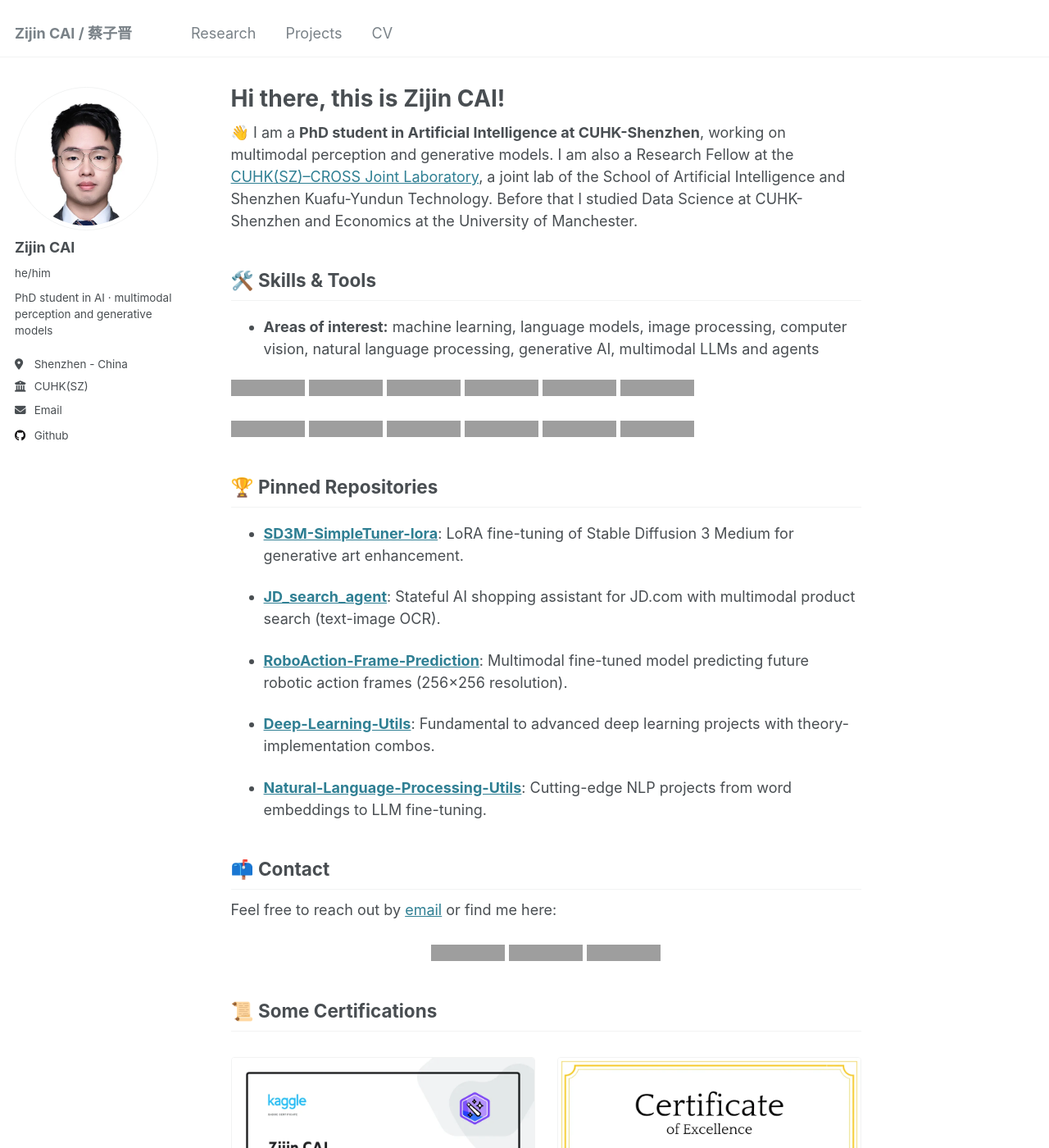
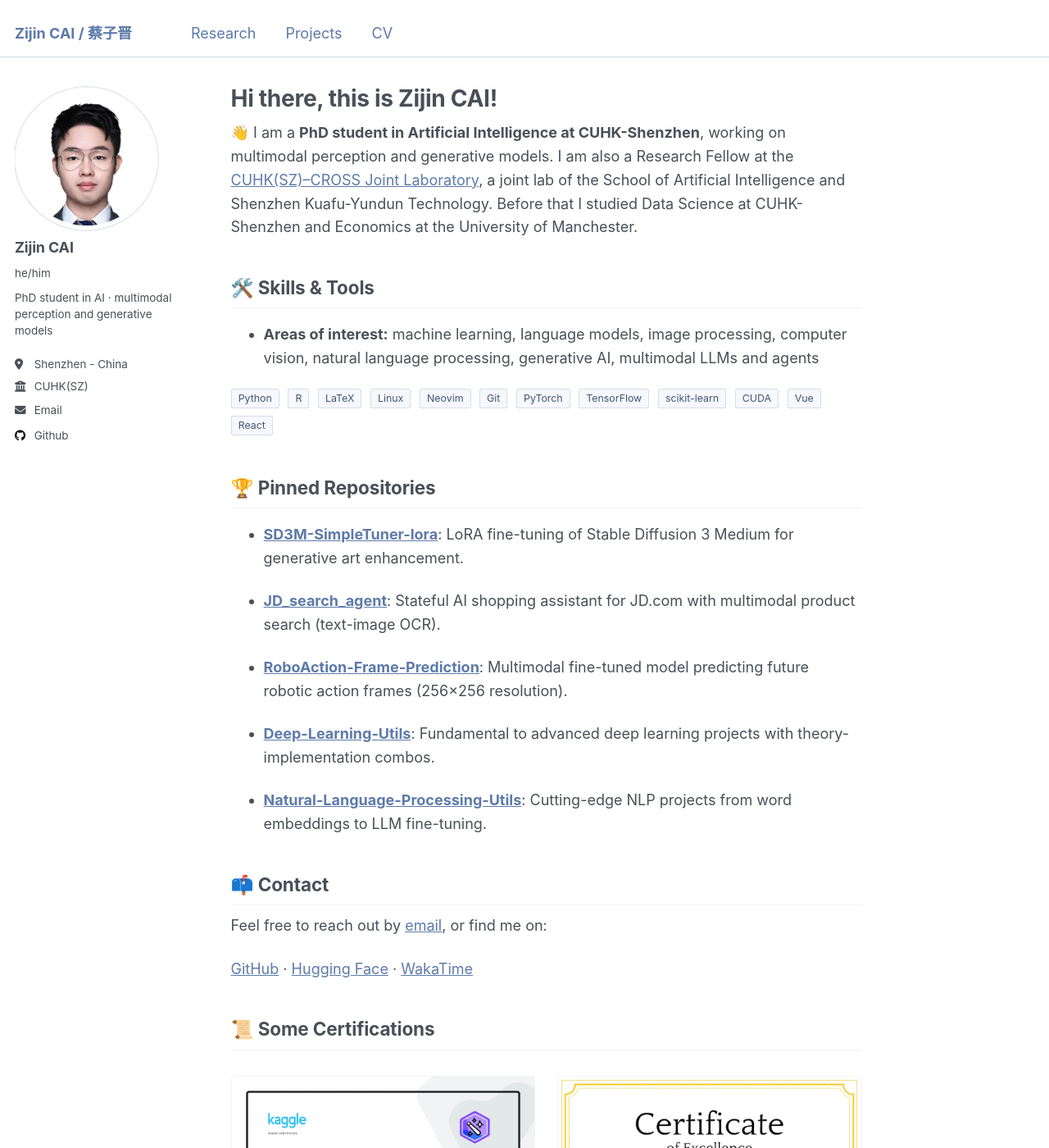
Before and after one commit to CAI991108/CAI991108.github.io, a Jekyll site: the page built from _pages/about.md, in a window 1280 px wide and 1400 px high. Shown: the whole window at 82% size. Built offline with Jekyll 4.4.1, drawn with Linux system fonts in a browser that asks for light colours; grey boxes are pictures that could not be loaded.

Commit message:
style: put the site on the profile's palette and type
- brand palette (#5d7aa9 / #876fa5 / #4a4f57) lives in _palette.scss, imported
  right after the theme's variables, so no theme partial gets edited
- one sans stack with Noto Sans SC / PingFang SC / Microsoft YaHei in it: the
  Chinese name used to fall back to whatever the OS picked, which is why the
  masthead and the sidebar set the same name at different weights
- visited links are no longer lightened to roughly 1.7:1 contrast
- the twelve shields.io skill badges and the three contact badges become text,
  so the home page loads no third-party images at all
- chips, cards and the certificate grid now share one border/radius language
- check-site: the built CSS must carry the brand colour and the CJK stack, and
  the homepage must not load a third-party image

```diff
--- a/_pages/about.md
+++ b/_pages/about.md
@@ -13,21 +13,19 @@ redirect_from:
 
 - **Areas of interest:** machine learning, language models, image processing, computer vision, natural language processing, generative AI, multimodal LLMs and agents
 
-<p>
-  <img alt="Python" src="https://img.shields.io/badge/Python-1e1e2e?style=flat-square&logo=python&logoColor=89b4fa" />
-  <img alt="R" src="https://img.shields.io/badge/R-1e1e2e?style=flat-square&logo=r&logoColor=89b4fa" />
-  <img alt="LaTeX" src="https://img.shields.io/badge/LaTeX-1e1e2e?style=flat-square&logo=latex&logoColor=89b4fa" />
-  <img alt="Linux" src="https://img.shields.io/badge/Linux-1e1e2e?style=flat-square&logo=linux&logoColor=89b4fa" />
-  <img alt="Neovim" src="https://img.shields.io/badge/Neovim-1e1e2e?style=flat-square&logo=neovim&logoColor=89b4fa" />
-  <img alt="Git" src="https://img.shields.io/badge/Git-1e1e2e?style=flat-square&logo=git&logoColor=89b4fa" />
-</p>
-<p>
-  <img alt="PyTorch" src="https://img.shields.io/badge/PyTorch-1e1e2e?style=flat-square&logo=pytorch&logoColor=89b4fa" />
-  <img alt="TensorFlow" src="https://img.shields.io/badge/TensorFlow-1e1e2e?style=flat-square&logo=tensorflow&logoColor=89b4fa" />
-  <img alt="scikit-learn" src="https://img.shields.io/badge/scikit--learn-1e1e2e?style=flat-square&logo=scikitlearn&logoColor=89b4fa" />
-  <img alt="CUDA" src="https://img.shields.io/badge/CUDA-1e1e2e?style=flat-square&logo=nvidia&logoColor=89b4fa" />
-  <img alt="Vue" src="https://img.shields.io/badge/Vue-1e1e2e?style=flat-square&logo=vuedotjs&logoColor=89b4fa" />
-  <img alt="React" src="https://img.shields.io/badge/React-1e1e2e?style=flat-square&logo=react&logoColor=89b4fa" />
+<p class="skill-chips">
+  <span class="chip">Python</span>
+  <span class="chip">R</span>
+  <span class="chip">LaTeX</span>
+  <span class="chip">Linux</span>
+  <span class="chip">Neovim</span>
+  <span class="chip">Git</span>
+  <span class="chip">PyTorch</span>
+  <span class="chip">TensorFlow</span>
+  <span class="chip">scikit-learn</span>
+  <span class="chip">CUDA</span>
+  <span class="chip">Vue</span>
+  <span class="chip">React</span>
 </p>
 
 ## 🏆 Pinned Repositories
@@ -44,12 +42,12 @@ redirect_from:
 
 ## 📫 Contact
 
-Feel free to reach out by [email](mailto:zijincai@link.cuhk.edu.cn) or find me here:
+Feel free to reach out by [email](mailto:zijincai@link.cuhk.edu.cn), or find me on:
 
-<p align="center">
-  <a href="https://github.com/CAI991108"><img alt="GitHub: CAI991108" src="https://img.shields.io/badge/GitHub-CAI991108-1e1e2e?style=flat-square&logo=github&logoColor=89b4fa" /></a>
-  <a href="https://huggingface.co/jimchoi"><img alt="Hugging Face: jimchoi" src="https://img.shields.io/badge/Hugging%20Face-jimchoi-1e1e2e?style=flat-square&logo=huggingface&logoColor=89b4fa" /></a>
-  <a href="https://wakatime.com/@CAI991108"><img alt="Total time coded since July 2024" src="https://wakatime.com/badge/user/0a1a641a-17e3-4bcf-8339-f02a8fb3a069.svg" /></a>
+<p class="contact-links">
+  <a href="https://github.com/CAI991108">GitHub</a> ·
+  <a href="https://huggingface.co/jimchoi">Hugging Face</a> ·
+  <a href="https://wakatime.com/@CAI991108">WakaTime</a>
 </p>
 
 ## 📜 Some Certifications
--- a/_sass/_overrides.scss
+++ b/_sass/_overrides.scss
@@ -2,12 +2,61 @@
  * Site overrides
  *
  * Everything site-specific goes here so the academicpages partials stay
- * untouched and can still be merged from upstream.
+ * untouched and can still be merged from upstream. Colours and font stacks
+ * live in _palette.scss, which is imported earlier so the theme picks them up.
  * ------------------------------------------------------------------------ */
 
-/* Certificate grid: two per row, one per row on narrow screens.
- * Replaces fixed-width <img width="470"> markup that forced the whole page to
- * ~500px wide and made every page scroll sideways on a 390px phone. */
+/* ---------------------------------------------------------------- typography */
+
+/* Slightly more leading than the theme's 1.5: the body copy is set in a light
+ * sans on white, and 1.5 reads cramped at this measure. */
+body {
+  line-height: 1.6;
+}
+
+.page__content p,
+.page__content li {
+  line-height: 1.6;
+}
+
+/* Titles are large here; a touch of negative tracking stops them looking
+ * letterspaced at display sizes. */
+.page__title {
+  letter-spacing: -0.012em;
+}
+
+.page__content h2 {
+  letter-spacing: -0.006em;
+}
+
+/* ------------------------------------------------------------------- surface */
+
+/* The masthead already has a 1px hairline from the theme; tinting it toward the
+ * brand colour keeps it from reading as a stray gray rule. */
+.masthead {
+  border-bottom-color: rgba($palette-blue, 0.28);
+}
+
+/* A hairline ring instead of the avatar floating on white. */
+img.author__avatar {
+  border-radius: 50%;
+  box-shadow: 0 0 0 1px rgba($palette-blue, 0.22);
+}
+
+.author__name {
+  letter-spacing: -0.01em;
+}
+
+/* The sidebar bio is content, not a caption: give it the body colour rather
+ * than the template's gray. */
+.author__bio {
+  color: $text-color;
+}
+
+/* --------------------------------------------------------------- certificate */
+
+/* Four certificates, two per row. The template stacked them full-bleed down
+ * the page, which read as a scrapbook rather than a CV. */
 .cert-grid {
   display: grid;
   grid-template-columns: repeat(2, minmax(0, 1fr));
@@ -36,21 +85,24 @@
   line-height: 1.4;
 }
 
-@media (max-width: 37.5em) {
-  .cert-grid {
-    grid-template-columns: minmax(0, 1fr);
-  }
+/* ------------------------------------------------------------------- chips */
+
+/* Used for a project's stack chips and, on the homepage, for the skills that
+ * used to be twelve shields.io images (twelve third-party requests per page). */
+.chip {
+  display: inline-block;
+  margin: 0 0.3rem 0.3rem 0;
+  padding: 0.05rem 0.45rem;
+  border: 1px solid rgba($palette-blue, 0.22);
+  border-radius: 3px;
+  background: rgba($palette-blue, 0.05);
+  font-size: $type-size-7;
+  color: mix(#000, $palette-blue, 30%);
+  white-space: nowrap;
 }
 
-/* Safety net: a width attribute must never be able to widen the viewport. */
-.page__content img,
-.page__hero img,
-.archive__item img {
-  max-width: 100%;
-  height: auto;
-}
+/* ------------------------------------------------------------ project cards */
 
-/* Project cards (/projects/, data in _data/projects.yml). */
 .project-grid {
   display: grid;
   grid-template-columns: repeat(2, minmax(0, 1fr));
@@ -64,7 +116,11 @@
   padding: 1rem 1.15rem 1.1rem;
   border: 1px solid $border-color;
   border-radius: 6px;
-  background: #fff;
+  background: $background-color;
+
+  &:hover {
+    border-color: rgba($palette-blue, 0.4);
+  }
 }
 
 .project-card__title {
@@ -87,19 +143,19 @@
   margin: 0;
 }
 
-.chip {
-  display: inline-block;
-  margin: 0 0.3rem 0.3rem 0;
-  padding: 0.05rem 0.45rem;
-  border: 1px solid $border-color;
-  border-radius: 3px;
-  font-size: $type-size-7;
-  color: $gray;
-  white-space: nowrap;
-}
+/* ------------------------------------------------------------------ narrow */
 
 @media (max-width: 37.5em) {
+  .cert-grid,
   .project-grid {
     grid-template-columns: minmax(0, 1fr);
   }
 }
+
+/* Safety net: a width attribute must never be able to widen the viewport. */
+.page__content img,
+.page__hero img,
+.archive__item img {
+  max-width: 100%;
+  height: auto;
+}
--- /dev/null
+++ b/_sass/_palette.scss
@@ -0,0 +1,43 @@
+/* ---------------------------------------------------------------------------
+ * Palette and type — overrides of the theme's variables.
+ *
+ * Imported right after _variables.scss, so every partial that reads these
+ * variables picks the new values up without any theme file being edited.
+ *
+ * The colours are the ones the GitHub profile is built from, so the site and
+ * the profile read as the same person: slate blue for links and rules, mauve
+ * for the second accent, a cool neutral for gray, warm brown for the rare
+ * mark that needs to stand apart.
+ * ------------------------------------------------------------------------ */
+
+$palette-blue: #5d7aa9;
+$palette-mauve: #876fa5;
+$palette-neutral: #6f7787;
+$palette-warm: #9b6f54;
+
+/* Every other gray in the theme is mixed from $gray, so this one moves them
+ * all a shade cooler instead of leaving warm template gray next to the blue. */
+$gray: $palette-neutral;
+
+$text-color: #4a4f57;
+$primary-color: $palette-blue;
+
+$link-color: $palette-blue;
+$link-color-hover: $palette-mauve;
+/* The theme lightens visited links by 25%, which drops the contrast under 3:1.
+ * Same as unvisited is intentional: on a site this small, "already read" is
+ * not information worth trading legibility for. */
+$link-color-visited: $palette-blue;
+
+$masthead-link-color: $palette-blue;
+$masthead-link-color-hover: mix(#000, $palette-mauve, 10%);
+
+/* One sans stack for the whole site, with the CJK families in it. Without
+ * them the Chinese name falls back to whatever the OS picks, which is how the
+ * masthead and the sidebar ended up at different weights for the same name. */
+$sans-serif: -apple-system, BlinkMacSystemFont, "Segoe UI", "Noto Sans SC",
+  "PingFang SC", "Hiragino Sans GB", "Microsoft YaHei", "Helvetica Neue", Arial,
+  sans-serif;
+$global-font-family: $sans-serif;
+$header-font-family: $sans-serif;
+$sans-serif-narrow: $sans-serif;
--- a/assets/css/main.scss
+++ b/assets/css/main.scss
@@ -12,6 +12,7 @@
 
 @import "vendor/breakpoint/breakpoint"; // media query mixins
 @import "variables";
+@import "palette"; // brand colours and font stacks, before anything uses them
 @import "mixins";
 @import "vendor/susy/susy";
 
```
Also changed, not shown: scripts/check-site.mjs (+17 -0 lines).
